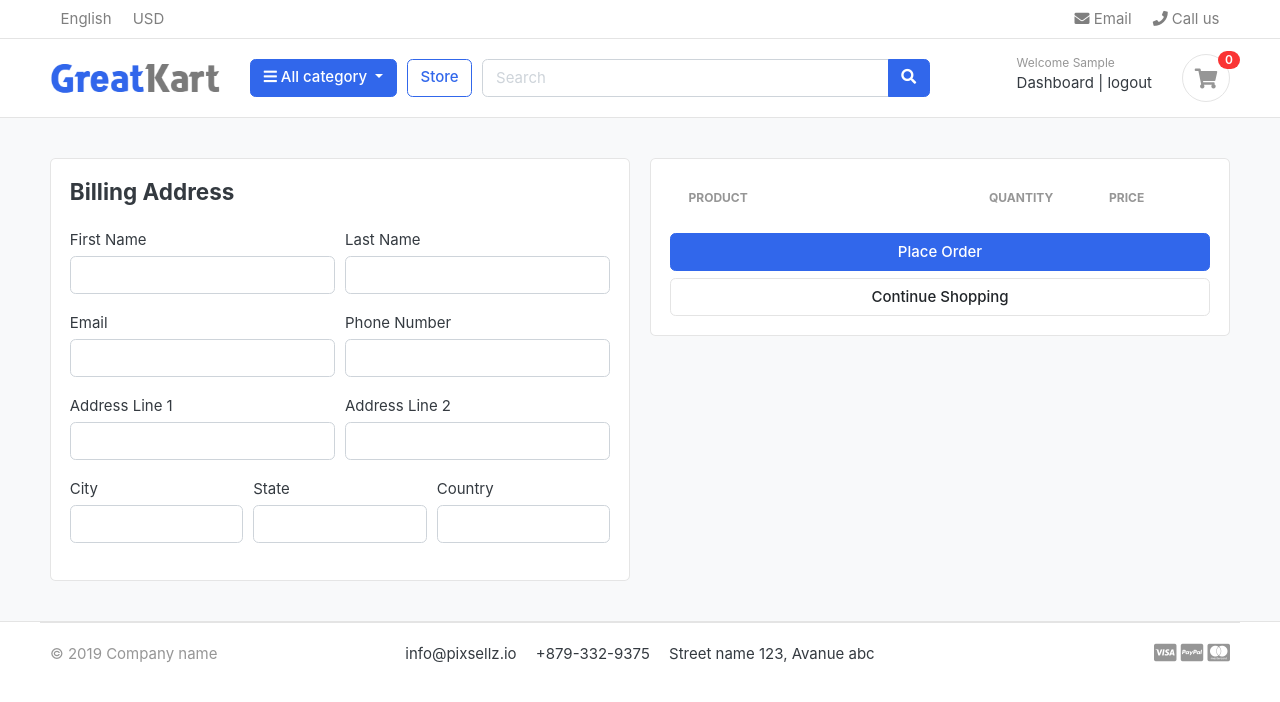
After one commit to MohammedDanishN/GreatKart, a Django app: page /cart/checkout in a window 1280 px wide. The commit adds this page. Shown: the top 702 px of the page. Run offline with Django 4.2, Linux system fonts and the light colour scheme; a user stored in the database is signed in; tables that the repository leaves empty hold one stand-in row (values such as "Sample post"); lists and menus that the app fills with data are empty; some libraries are stand-ins or nearby versions; some web fonts are replaced.

Commit message:
Feat - Checkout Page

```diff
--- a/cart/urls.py
+++ b/cart/urls.py
@@ -10,4 +10,5 @@ urlpatterns = [
          remove_cart_item, name='remove_cart'),
     path('delete_cart/<int:product_id>/<int:cart_item_id>',
          delete_cart_item, name='delete_cart'),
+    path('checkout', checkout, name="checkout")
 ]
--- a/cart/views.py
+++ b/cart/views.py
@@ -1,6 +1,7 @@
 from django.shortcuts import render, redirect, get_object_or_404
 from django.core.exceptions import ObjectDoesNotExist
 from django.http import HttpResponse
+from django.contrib.auth.decorators import login_required
 
 
 from .models import Cart, CartItem
@@ -102,6 +103,23 @@ def delete_cart_item(request, product_id, cart_item_id):
     return redirect('cart')
 
 
+@login_required(login_url='login')
+def checkout(request, total_amount=0, quantity=0, cart_items=None, tax=0, grand_total=0):
+    try:
+        cart = Cart.objects.get(cart_id=_cart_id(request))
+        cart_items = CartItem.objects.filter(cart=cart, is_active=True)
+        for cart_item in cart_items:
+            total_amount += (cart_item.product.price * cart_item.quantity)
+            quantity += cart_item.quantity
+        tax = (12*total_amount)/100
+        grand_total = tax+total_amount
+    except Exception as E:
+        print(E)
+    context = {'total_amount': float(total_amount), 'tax': tax, 'grand_total': grand_total,
+               'quantity': quantity, 'cart_items': cart_items}
+    return render(request, 'cart/checkout.html', context)
+
+
 def cart(request, total_amount=0, quantity=0, cart_items=None, tax=0, grand_total=0):
     try:
         cart = Cart.objects.get(cart_id=_cart_id(request))
--- a/templates/cart/cart.html
+++ b/templates/cart/cart.html
@@ -104,7 +104,7 @@
         <p class="text-center mb-3">
             <img src="{% static './images/misc/payments.png' %}" height="26">
         </p>
-                <a href="./place-order.html" class="btn btn-primary btn-block"> Checkout </a>
+        <a href="{% url 'checkout' %}" class="btn btn-primary btn-block"> Checkout </a>
         <a href="./store.html" class="btn btn-light btn-block">Continue Shopping</a>
     </div> <!-- card-body.// -->
     </div> <!-- card.// -->
--- /dev/null
+++ b/templates/cart/checkout.html
@@ -0,0 +1,138 @@
+{% extends 'base.html' %}
+{% load static %}
+
+
+{% block content %}
+
+<section class="section-content padding-y bg">
+<div class="container">
+
+<!-- ============================ COMPONENT 1 ================================= -->
+<div class="row">
+    <aside class="col-lg-6">
+        <div class="card">
+            <div class="card-body">
+                <h4 class="card-title mb-4">Billing Address</h4>
+                <form action="" method="POST">
+                    {% csrf_token %}
+                    <div class="form-row">
+                        <div class="col form-group">
+                            <label for="">First Name</label>
+                            <input type="text" name="first_name" class="form-control" required >
+                        </div>
+
+                        <div class="col form-group">
+                            <label for="">Last Name</label>
+                            <input type="text" name="last_name" class="form-control" required >
+                        </div>
+                    </div>
+
+                    <div class="form-row">
+                        <div class="col form-group">
+                            <label for="">Email</label>
+                            <input type="email" name="email" class="form-control" required >
+                        </div>
+
+                        <div class="col form-group">
+                            <label for="">Phone Number</label>
+                            <input type="text" name="phone" class="form-control" required >
+                        </div>
+                    </div>
+                    <div class="form-row">
+                        <div class="col form-group">
+                            <label for="">Address Line 1</label>
+                            <input type="text" name="address_line1" class="form-control" required >
+                        </div>
+
+                        <div class="col form-group">
+                            <label for="">Address Line 2</label>
+                            <input type="text" name="address_line2" class="form-control"  >
+                        </div>
+                    </div>
+                    <div class="form-row">
+                        <div class="col form-group">
+                            <label for="">City</label>
+                            <input type="text" name="city" class="form-control" required >
+                        </div>
+
+                        <div class="col form-group">
+                            <label for="">State</label>
+                            <input type="text" name="state" class="form-control" required >
+                        </div>
+
+                        <div class="col form-group">
+                            <label for="">Country</label>
+                            <input type="text" name="country" class="form-control" required >
+                        </div>
+                    </div>
+
+            </div>
+        </div> <!-- card.// -->
+    </aside> <!-- col.// -->
+
+
+
+    <aside class="col-lg-6">
+        <div class="card">
+            <div class="card-body">
+                <table class="table table-borderless table-shopping-cart">
+                        <thead class="text-muted">
+                            <tr class="small text-uppercase">
+                            <th scope="col">Product</th>
+                            <th scope="col" width="120">Quantity</th>
+                            <th scope="col" width="120">Price</th>
+                            </tr>
+                        </thead>
+                        <tbody>
+                        {% for cart_item in cart_items  %}
+                        <tr>
+                            <td>
+                                <figure class="itemside align-items-center">
+                                    <div class="aside"><img src="{{ cart_item.product.image.url }}" class="img-sm"></div>
+                                    <figcaption class="info">
+                                        <a href="{{cart_item.product.get_url}}" class="title text-dark">{{ cart_item.product }}</a>
+                                        <p class="text-muted small">
+                                            {% if cart_item.variation.all%}
+                                            {% for item in cart_item.variation.all  %}
+
+                                            {{item.variation_type | capfirst}}: {{item.variation_value | capfirst }} <br>
+
+                                            {% endfor %}
+                                            {% endif %}
+                                        </p>
+                                    </figcaption>
+                                </figure>
+                            </td>
+                            <td> <!-- col.// -->
+                                <div class="price-wrap">
+                                    <span class="price">{{cart_item.quantity}}</span>
+                                </div>
+                            </td>
+                            <td>
+                                <div class="price-wrap">
+                                    <var class="price">Rs. {{cart_item.sub_total}} </var>
+                                    <small class="text-muted"> Rs.{{cart_item.product.price }} each </small>
+                                </div> <!-- price-wrap .// -->
+                            </td>
+                        </tr>
+                        {% endfor %}
+                        </tbody>
+                </table>
+                <button class="btn btn-primary btn-block" type="submit" >Place Order</button>
+                <a href="./store.html" class="btn btn-light btn-block">Continue Shopping</a>
+            </form>
+            </div> <!-- card-body.// -->
+        </div> <!-- card.// -->
+
+    </aside> <!-- col.// -->
+
+
+</div> <!-- row.// -->
+<!-- ============================ COMPONENT 1 END .// ================================= -->
+
+</div> <!-- container .//  -->
+</section>
+<!-- ========================= SECTION CONTENT END// ========================= -->
+
+
+{% endblock content %}
```
Lines whose indentation alone changed are shown as unchanged.
